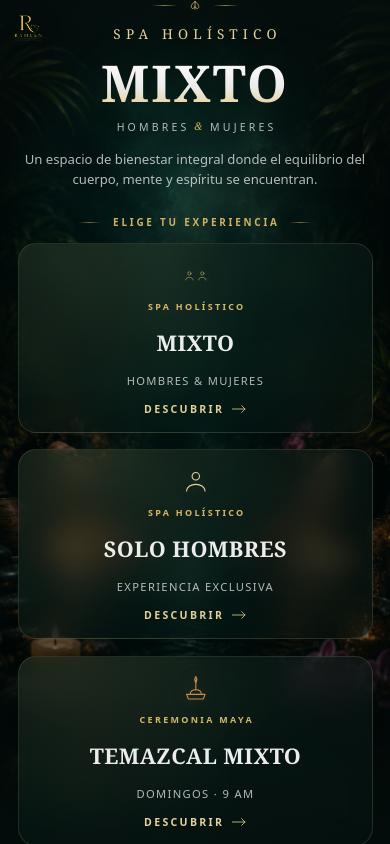
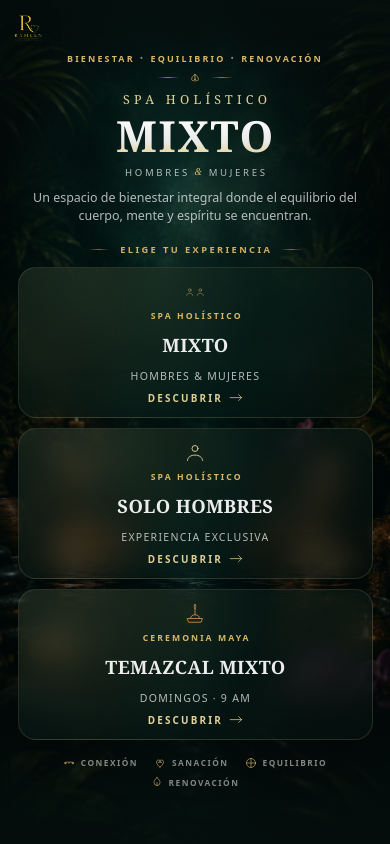
Before and after one commit to manuelsansoresg/ramsen, a Laravel app: page / in a window 390 px wide. Run offline with Laravel 12, Linux system fonts and the light colour scheme; style sheets or scripts are compiled from the project's sources.

Commit message:
mejora en movil

```diff
--- a/resources/css/spa-select.css
+++ b/resources/css/spa-select.css
@@ -762,141 +762,143 @@
 
     /* STAGE — centrado vertical, AIRE entre bloques */
     .spa-stage {
-        padding: 3.5rem 1.1rem 1.2rem;
-        gap: 1.6rem;
-        justify-content: center;
+        padding: 3.25rem 1.1rem 1.1rem;
+        gap: 1.1rem;
+        justify-content: flex-start;
     }
 
     /* HEADER — AIRE entre cada línea */
     .spa-header {
-        gap: .85rem;
+        gap: .55rem;
     }
 
     .spa-eyebrow {
-        font-size: .58rem;
-        letter-spacing: .26em;
-        gap: .35rem;
+        font-size: .56rem;
+        letter-spacing: .24em;
+        gap: .32rem;
     }
 
     .spa-divider {
-        gap: .55rem;
+        gap: .5rem;
         margin: 0;
     }
 
     .spa-divider__line {
-        width: 1.6rem;
+        width: 1.4rem;
     }
 
     .spa-divider__leaf {
-        width: 18px;
-        height: 9px;
+        width: 16px;
+        height: 8px;
     }
 
     .spa-title {
-        font-size: clamp(.85rem, 3.2vw, 1rem);
-        letter-spacing: .38em;
-        text-indent: .38em;
+        font-size: clamp(.78rem, 2.8vw, .92rem);
+        letter-spacing: .34em;
+        text-indent: .34em;
     }
 
     .spa-name {
-        font-size: clamp(2.9rem, 13vw, 4.4rem);
+        font-size: clamp(2.3rem, 11vw, 3.4rem);
         line-height: .95;
+        margin: 0;
     }
 
     .spa-tag {
-        font-size: clamp(.66rem, 2.6vw, .8rem);
-        letter-spacing: .3em;
-        text-indent: .3em;
-        gap: .3rem;
+        font-size: clamp(.6rem, 2.4vw, .72rem);
+        letter-spacing: .28em;
+        text-indent: .28em;
+        gap: .28rem;
     }
 
     .spa-description {
         max-width: 26rem;
-        font-size: .82rem;
-        line-height: 1.5;
-        margin-top: .15rem;
+        font-size: .78rem;
+        line-height: 1.45;
+        margin-top: .1rem;
     }
 
     /* CTA — gap generoso */
     .spa-cta {
-        gap: .85rem;
+        gap: .65rem;
     }
 
     .spa-cta__label {
-        font-size: .62rem;
-        letter-spacing: .28em;
-        text-indent: .28em;
-        gap: .6rem;
+        font-size: .58rem;
+        letter-spacing: .26em;
+        text-indent: .26em;
+        gap: .55rem;
     }
 
     .spa-cta__line {
-        width: 1.4rem;
+        width: 1.3rem;
     }
 
-    /* TARJETAS — apiladas, AIRE generoso entre ellas */
+    /* TARJETAS — apiladas, compactas */
     .spa-cards {
         grid-template-columns: 1fr;
-        gap: 1rem;
+        gap: .65rem;
     }
 
     .spa-card__inner {
-        min-height: 7.8rem;
-        padding: 1.05rem 1.25rem;
-        gap: .5rem;
+        min-height: 5.6rem;
+        padding: .75rem 1.1rem;
+        gap: .3rem;
     }
 
     .spa-card__icon {
-        width: 1.85rem;
-        height: 1.85rem;
-        margin-bottom: .1rem;
+        width: 1.5rem;
+        height: 1.5rem;
+        margin-bottom: .05rem;
     }
 
     .spa-card__eyebrow {
-        font-size: .56rem;
-        letter-spacing: .26em;
+        font-size: .54rem;
+        letter-spacing: .24em;
     }
 
     .spa-card__title {
-        font-size: 1.35rem;
+        font-size: 1.15rem;
         letter-spacing: .02em;
+        line-height: 1.1;
     }
 
     .spa-card__sub {
-        font-size: .7rem;
+        font-size: .66rem;
         letter-spacing: .12em;
     }
 
     .spa-card__cta {
-        margin-top: .35rem;
-        font-size: .66rem;
-        gap: .4rem;
+        margin-top: .2rem;
+        font-size: .62rem;
+        gap: .35rem;
     }
 
     .spa-card__cta svg {
-        width: 1rem;
-        height: .5rem;
+        width: .9rem;
+        height: .45rem;
     }
 
-    /* PILARES — dentro del flujo flex */
+    /* PILARES — dentro del flujo flex, más compacto */
     .spa-pillars {
         margin-top: 0;
     }
 
     .spa-pillars__list {
-        gap: .55rem 1.15rem;
+        gap: .45rem 1rem;
         justify-content: center;
     }
 
     .spa-pillar {
-        font-size: .54rem;
-        letter-spacing: .2em;
-        text-indent: .2em;
-        gap: .3rem;
+        font-size: .52rem;
+        letter-spacing: .18em;
+        text-indent: .18em;
+        gap: .28rem;
     }
 
     .spa-pillar__icon {
-        width: .8rem;
-        height: .8rem;
+        width: .75rem;
+        height: .75rem;
     }
 
     .spa-brand {
```
Also changed, not shown: 3 other files.
